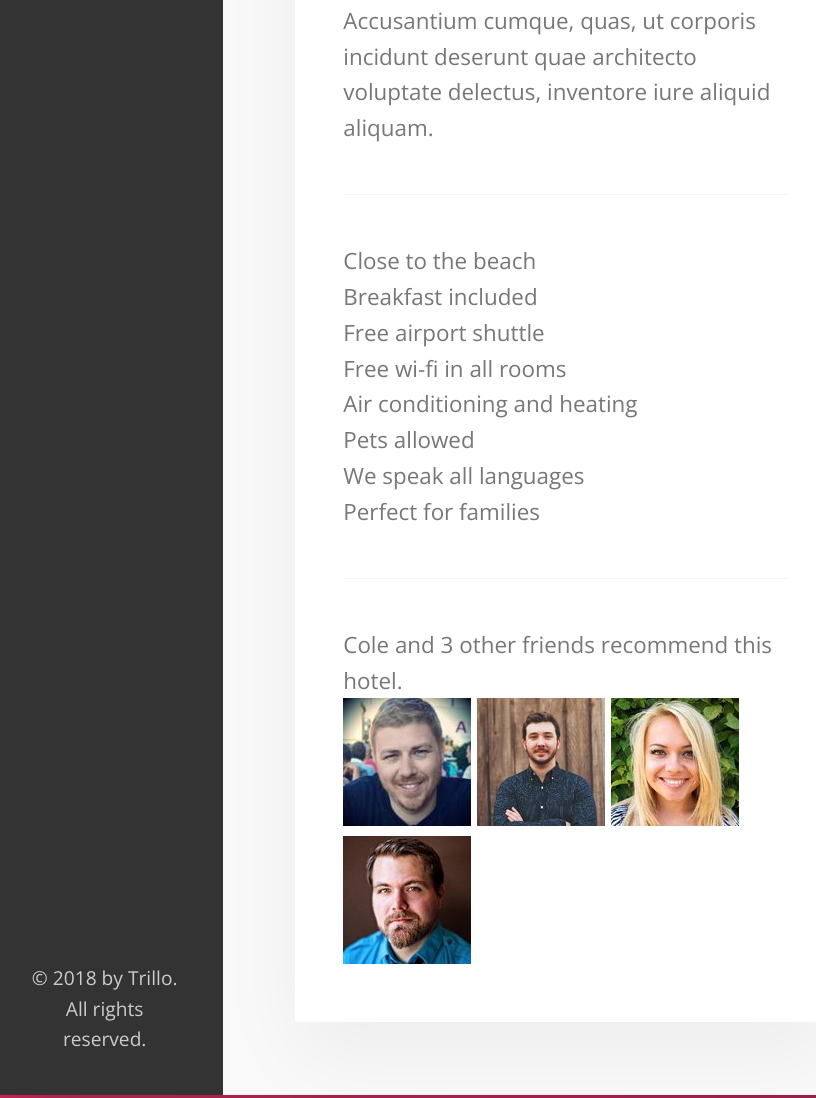
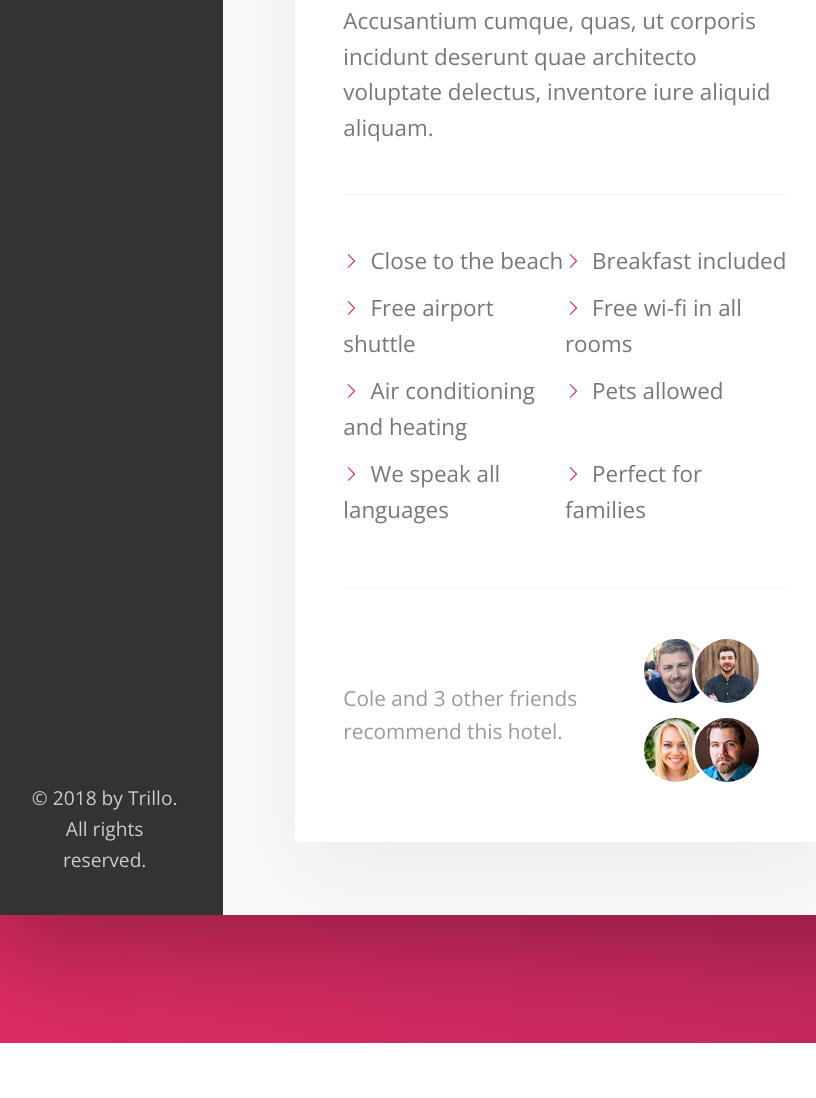
Before and after one commit to olenaborysenko/booking-site, a website: page index.html in a window 1280 px wide. Shown: the part 1119-2217 px from the top of the page, without its empty margins (14-830 px from the left). After the commit the page ends 2162 px from the top, so only its background shows below. Drawn offline with nearby package versions, Linux system fonts and the light colour scheme.

Commit message:
Completed the Details section

```diff
--- a/sass/_components.scss
+++ b/sass/_components.scss
@@ -305,7 +305,59 @@
 	padding: 3rem 0;
 	border-top: var(--line);
 	border-bottom: var(--line);
+	display: flex;
+	flex-wrap: wrap;
+
+	&__item {
+		flex: 0 0 50%;
+		margin-bottom: .7rem;
+	}
+
+	&__item::before {
+		content: "";
+		display: inline-block;
+		height: 1rem;
+		width: 1rem;
+		margin-right: .7rem;
+
+		// older browsers
+		//background-image: url(../img/chevron-thin-right.svg);
+		//background-size: cover;
+
+		// newer browsers - masks
+		background-color: var(--color-primary);
+		-webkit-mask-image: url(../img/chevron-thin-right.svg);
+		-webkit-mask-size: cover;
+		mask-image: url(../img/chevron-thin-right.svg);
+		mask-size: cover;
+	}
 }
 
 
 // RECOMMEND
+.recommend {
+	font-size: 1.3rem;
+	color: var(--color-grey-dark-3);
+	display: flex;
+	align-items: center;
+
+	&__count {
+		margin-right: auto;
+	}
+
+	&__friends {
+
+	}
+
+	&__photo {
+		box-sizing: content-box;
+		height: 4rem;
+		width: 4rem;
+		border-radius: 50%;
+		border: 3px solid #FFF;
+
+		&:not(:last-child) {
+			margin-right: -1.5rem;
+		}
+	}
+}
```
Also changed, not shown: css/style.css.
